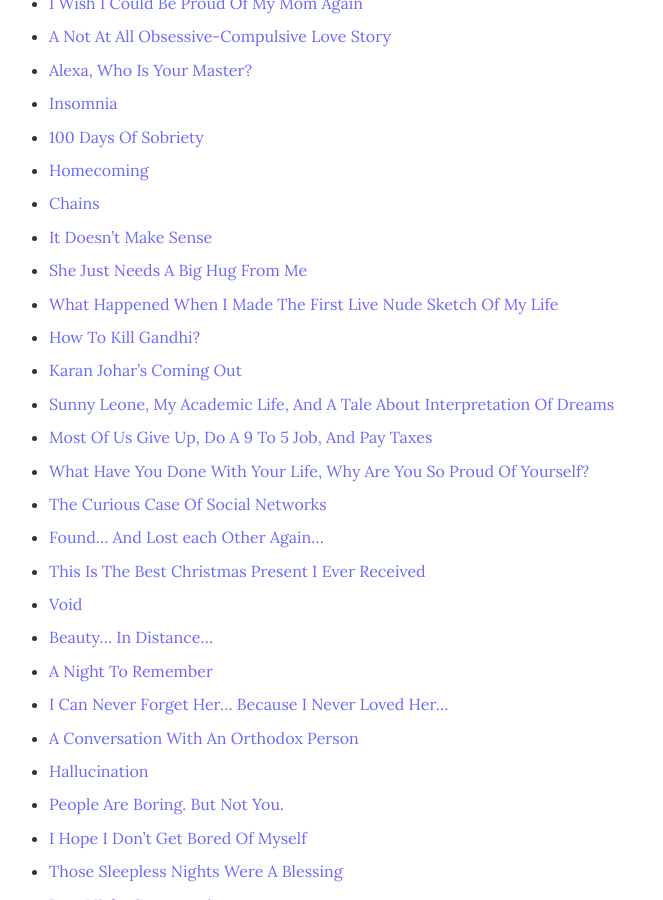
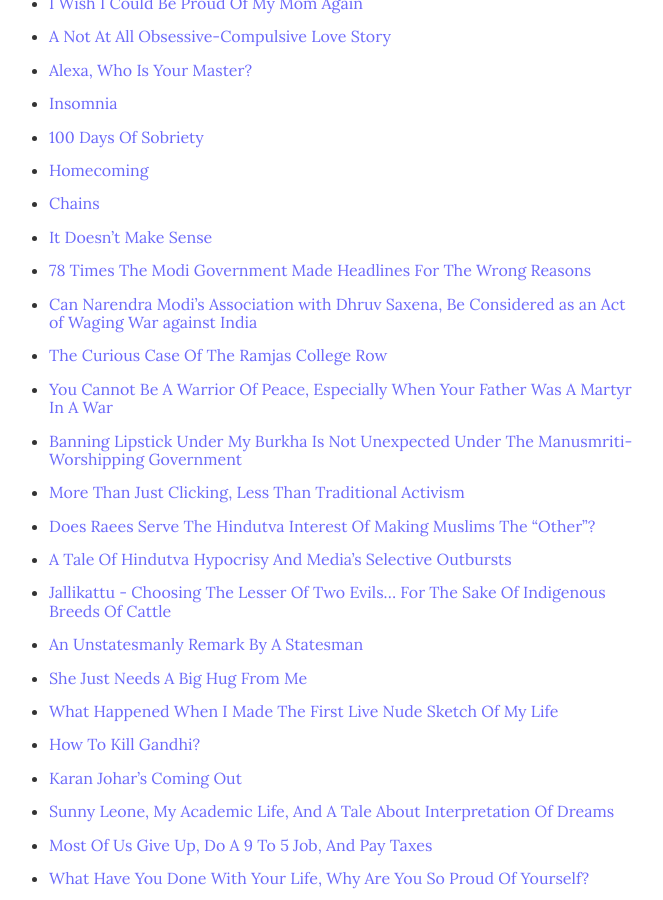
Before and after one commit to argumentativeyouth/pblog, a Jekyll site: the page built from _pages/all-posts.md, in a window 1280 px wide and 900 px high, scrolled down 817 px. Shown: the whole window, without its empty margins (316-979 px from the left). Built offline with Jekyll 4.4.1, drawn with Linux system fonts in a browser that asks for light colours.

Commit message:
Update all-posts.md

```diff
--- a/_pages/all-posts.md
+++ b/_pages/all-posts.md
@@ -29,6 +29,16 @@
 * [Homecoming](https://pritams.blog/homecoming/)
 * [Chains](https://pritams.blog/chains/)
 * [It Doesn’t Make Sense](https://pritams.blog/it-doesnt-make-sense/)
+* [78 Times The Modi Government Made Headlines For The Wrong Reasons](https://pritams.blog/78-Times-The-Modi-Government-Made-Headlines-For-The-Wrong-Reasons/)
+* [Can Narendra Modi’s Association with Dhruv Saxena, Be Considered as an Act of Waging War against India](https://pritams.blog/Can-Narendra-Modi-s-Association-with-Dhruv-Saxena,-Be-Considered-as-an-Act-of-Waging-War-against-India/)
+* [The Curious Case Of The Ramjas College Row](https://pritams.blog/The-Curious-Case-Of-The-Ramjas-College-Row/)
+* [You Cannot Be A Warrior Of Peace, Especially When Your Father Was A Martyr In A War](https://pritams.blog/You-Cannot-Be-A-Warrior-Of-Peace,-Especially-When-Your-Father-Was-A-Martyr-In-A-War/)
+* [Banning Lipstick Under My Burkha Is Not Unexpected Under The Manusmriti-Worshipping Government](https://pritams.blog/Banning-Lipstick-Under-My-Burkha-Is-Not-Unexpected-Under-The-Manusmriti-Worshipping-Government/)
+* [More Than Just Clicking, Less Than Traditional Activism](https://pritams.blog/More-Than-Just-Clicking,-Less-Than-Traditional-Activism/)
+* [Does Raees Serve The Hindutva Interest Of Making Muslims The “Other”?](https://pritams.blog/Does-Raees-Serve-The-Hindutva-Interest-Of-Making-Muslims-The-Other/)
+* [A Tale Of Hindutva Hypocrisy And Media’s Selective Outbursts](https://pritams.blog/A-Tale-Of-Hindutva-Hypocrisy-And-Media-s-Selective-Outbursts/)
+* [Jallikattu - Choosing The Lesser Of Two Evils… For The Sake Of Indigenous Breeds Of Cattle](https://pritams.blog/Jallikattu-Choosing-The-Lesser-Of-Two-Evils/)
+* [An Unstatesmanly Remark By A Statesman](https://pritams.blog/An-Unstatesmanly-Remark-By-A-Statesman/)
 * [She Just Needs A Big Hug From Me](https://pritams.blog/she-just-needs-a-big-hug-from-me)
 * [What Happened When I Made The First Live Nude Sketch Of My Life](https://pritams.blog/what-happened-when-i-made-the-first-live-nude-sketch-of-my-life/)
 * [How To Kill Gandhi?](https://pritams.blog/how-to-kill-gandhi/)
```
